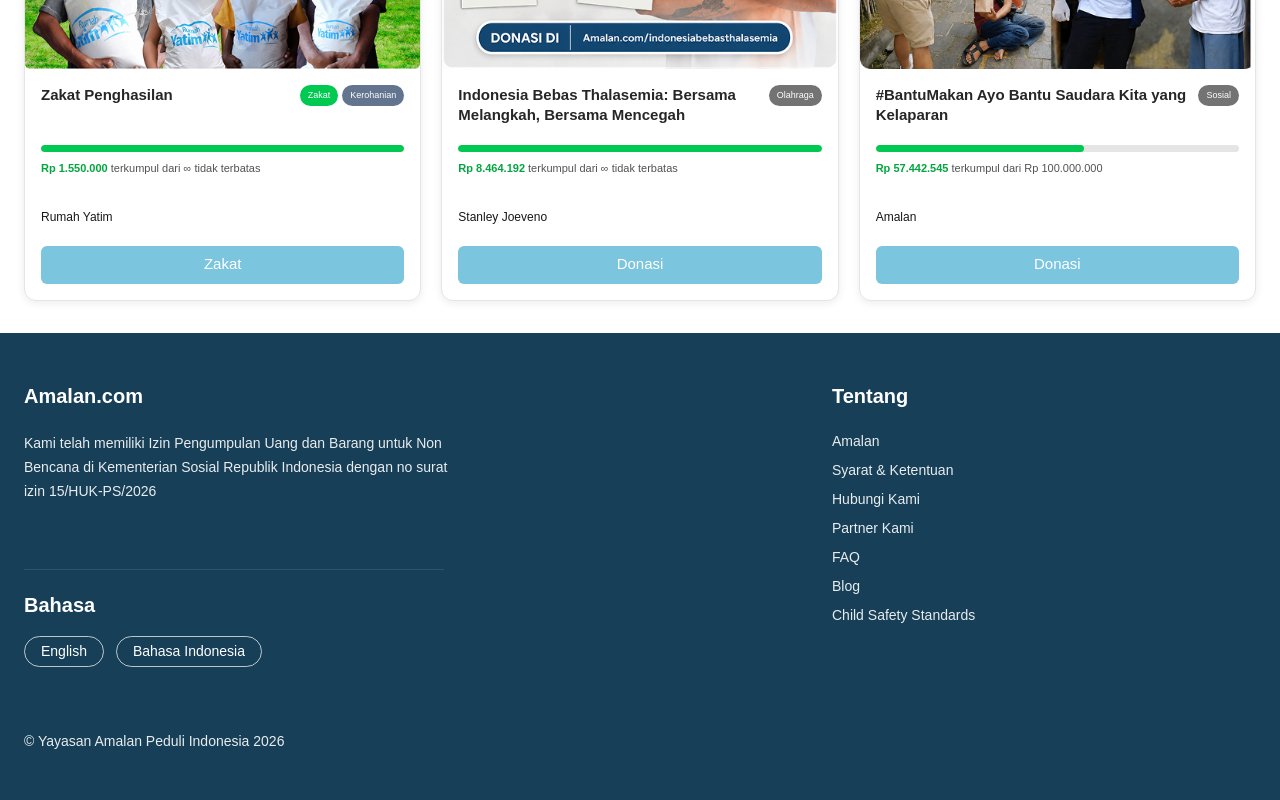
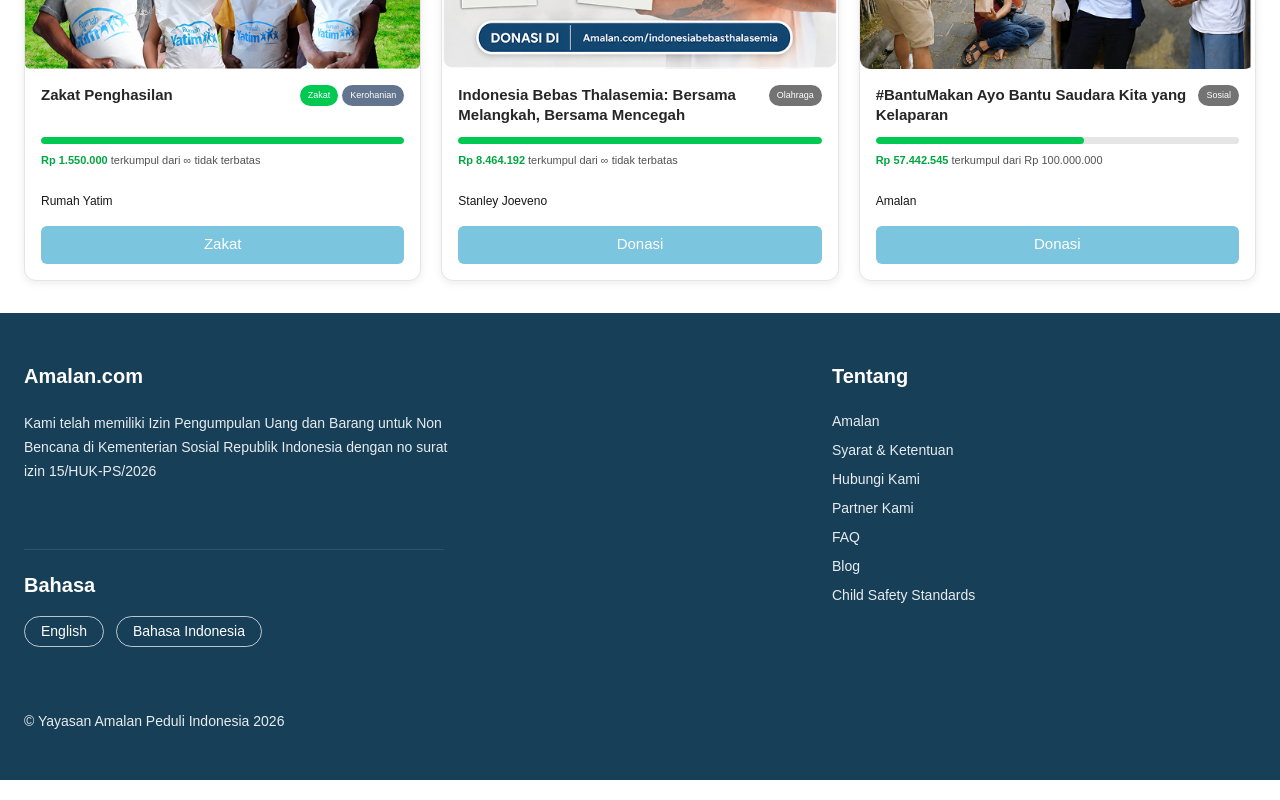
Before and after one commit to kevinefendy/website-profile-komunitas, a Next.js app: page / in a window 1280 px wide. Shown: the part 1224-2024 px from the top of the page. Built offline with nearby package versions, Linux system fonts and the light colour scheme; some icons are missing.

Commit message:
style: menyesuaikan margin & padding card

```diff
--- a/app/components/DonationCard.jsx
+++ b/app/components/DonationCard.jsx
@@ -73,7 +73,7 @@ export default function DonationCard({
           </div>
         </div>
 
-        <div className="mt-4 h-[7px] w-full overflow-hidden rounded-full bg-neutral-200">
+        <div className="mt-2 h-[7px] w-full overflow-hidden rounded-full bg-neutral-200">
           <div
             className="h-full rounded-full bg-green-500"
             style={{ width: `${progress}%` }}
@@ -92,8 +92,8 @@ export default function DonationCard({
           </p>
         </div>
 
-        <div className="mt-auto pt-5">
-          <p className="mb-5 text-[12px] font-medium text-neutral-900">
+        <div className="mt-auto pt-3">
+          <p className="mb-4 text-[12px] font-medium text-neutral-900">
             {organizer}
           </p>
 
```
